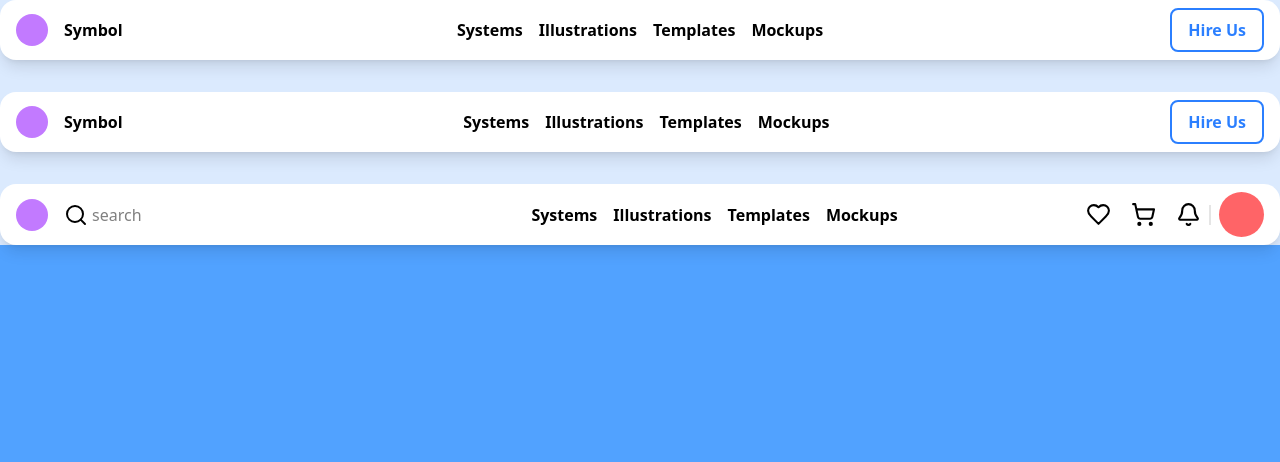
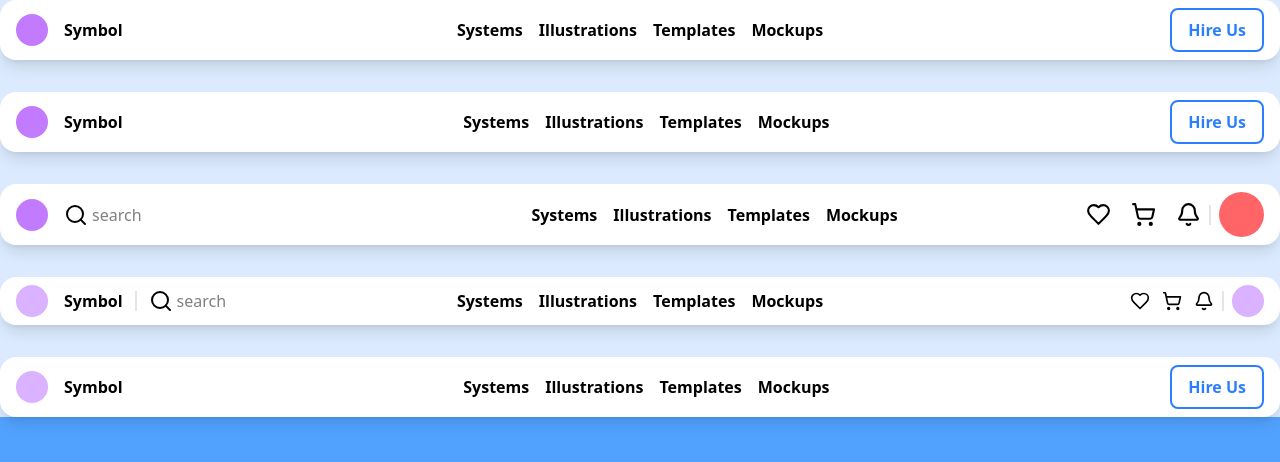
Before and after one commit to dohee12/NextJS_Study-TypeScript, a Next.js app: page /grid in a window 1280 px wide. Shown: the top 462 px of the page. Built offline with nearby package versions, Linux system fonts and the light colour scheme; a web font is replaced by a local one.

Commit message:
feat: components 추가 및 디자인

```diff
--- a/src/app/grid/page.tsx
+++ b/src/app/grid/page.tsx
@@ -1,6 +1,8 @@
 import { Bell, Heart, Search, ShoppingCart } from "lucide-react";
 
 export default function Home() {
+  const btns: string[] = ["Systems", "Illustrations", "Templates", "Mockups"];
+
   return (
     <div className="bg-blue-100">
       {/* <div className="w-screen h-[60px] bg-white shadow-lg rounded-2xl">
@@ -10,23 +12,30 @@ export default function Home() {
         <div className="flex bg-white px-4 py-2 items-center w-screen shadow-lg rounded-2xl">
           {/* 왼쪽 */}
           <div className="flex basis-1/3 items-center">
-            <div className="w-[32px] h-[32px] bg-purple-400 rounded-full">
-            </div>
-            <div className="pl-4 font-extrabold">
-              Symbol
-            </div>
+            <div className="w-[32px] h-[32px] bg-purple-400 rounded-full"></div>
+            <div className="pl-4 font-extrabold">Symbol</div>
           </div>
           {/* 중간 */}
           <div className="flex justify-center basis-1/3 font-bold">
-            <div className="px-2 cursor-pointer hover:text-blue-500 active:text-blue-700">Systems</div>
-            <div className="px-2 cursor-pointer hover:text-blue-500 active:text-blue-700">Illustrations</div>
-            <div className="px-2 cursor-pointer hover:text-blue-500 active:text-blue-700">Templates</div>
-            <div className="px-2 cursor-pointer hover:text-blue-500 active:text-blue-700">Mockups</div>
+            <div className="px-2 cursor-pointer hover:text-blue-500 active:text-blue-700">
+              Systems
+            </div>
+            <div className="px-2 cursor-pointer hover:text-blue-500 active:text-blue-700">
+              Illustrations
+            </div>
+            <div className="px-2 cursor-pointer hover:text-blue-500 active:text-blue-700">
+              Templates
+            </div>
+            <div className="px-2 cursor-pointer hover:text-blue-500 active:text-blue-700">
+              Mockups
+            </div>
           </div>
           {/* 오른쪽 */}
           <div className="flex basis-1/3 justify-end">
-            <div className="px-4 py-2 bg-white border-2 border-blue-500
-            rounded-lg text-blue-500 font-bold cursor-pointer hover:bg-blue-600 hover:text-white active:text-white">
+            <div
+              className="px-4 py-2 bg-white border-2 border-blue-500
+            rounded-lg text-blue-500 font-bold cursor-pointer hover:bg-blue-600 hover:text-white active:text-white"
+            >
               Hire Us
             </div>
           </div>
@@ -36,23 +45,30 @@ export default function Home() {
         <div className="flex bg-white px-4 py-2 items-center w-screen shadow-lg rounded-2xl mt-8 justify-between">
           {/* 왼쪽 */}
           <div className="flex items-center">
-            <div className="w-[32px] h-[32px] bg-purple-400 rounded-full">
-            </div>
-            <div className="pl-4 font-extrabold">
-              Symbol
-            </div>
+            <div className="w-[32px] h-[32px] bg-purple-400 rounded-full"></div>
+            <div className="pl-4 font-extrabold">Symbol</div>
           </div>
           {/* 중간 */}
           <div className="flex justify-center font-bold">
-            <div className="px-2 cursor-pointer hover:text-blue-500 active:text-blue-700">Systems</div>
-            <div className="px-2 cursor-pointer hover:text-blue-500 active:text-blue-700">Illustrations</div>
-            <div className="px-2 cursor-pointer hover:text-blue-500 active:text-blue-700">Templates</div>
-            <div className="px-2 cursor-pointer hover:text-blue-500 active:text-blue-700">Mockups</div>
+            <div className="px-2 cursor-pointer hover:text-blue-500 active:text-blue-700">
+              Systems
+            </div>
+            <div className="px-2 cursor-pointer hover:text-blue-500 active:text-blue-700">
+              Illustrations
+            </div>
+            <div className="px-2 cursor-pointer hover:text-blue-500 active:text-blue-700">
+              Templates
+            </div>
+            <div className="px-2 cursor-pointer hover:text-blue-500 active:text-blue-700">
+              Mockups
+            </div>
           </div>
           {/* 오른쪽 */}
           <div className="flex justify-end">
-            <div className="px-4 py-2 bg-white border-2 border-blue-500
-            rounded-lg text-blue-500 font-bold cursor-pointer hover:bg-blue-600 hover:text-white active:text-white transform duration-700 ease-in-out">
+            <div
+              className="px-4 py-2 bg-white border-2 border-blue-500
+            rounded-lg text-blue-500 font-bold cursor-pointer hover:bg-blue-600 hover:text-white active:text-white transform duration-700 ease-in-out"
+            >
               Hire Us
             </div>
           </div>
@@ -62,29 +78,102 @@ export default function Home() {
         <div className="flex bg-white px-4 py-2 items-center w-screen shadow-lg rounded-2xl mt-8 justify-between">
           {/* 왼쪽 */}
           <div className="flex justify-center">
-            <div className="w-[32px] h-[32px] bg-purple-400 rounded-full">
-            </div>
+            <div className="w-[32px] h-[32px] bg-purple-400 rounded-full"></div>
             <div className="flex items-center px-4">
-              <Search/>
-              <input type="text" placeholder="search" className="outline-none p-1 hover:bg-amber-50"/>
+              <Search />
+              <input
+                type="text"
+                placeholder="search"
+                className="outline-none p-1 hover:bg-amber-50"
+              />
             </div>
           </div>
           {/* 중간 */}
           <div className="flex justify-center font-bold">
-            <div className="px-2 cursor-pointer hover:text-blue-500 active:text-blue-700">Systems</div>
-            <div className="px-2 cursor-pointer hover:text-blue-500 active:text-blue-700">Illustrations</div>
-            <div className="px-2 cursor-pointer hover:text-blue-500 active:text-blue-700">Templates</div>
-            <div className="px-2 cursor-pointer hover:text-blue-500 active:text-blue-700">Mockups</div>
+            <div className="px-2 cursor-pointer hover:text-blue-500 active:text-blue-700">
+              Systems
+            </div>
+            <div className="px-2 cursor-pointer hover:text-blue-500 active:text-blue-700">
+              Illustrations
+            </div>
+            <div className="px-2 cursor-pointer hover:text-blue-500 active:text-blue-700">
+              Templates
+            </div>
+            <div className="px-2 cursor-pointer hover:text-blue-500 active:text-blue-700">
+              Mockups
+            </div>
           </div>
           {/* 오른쪽 */}
           <div className="flex justify-end items-center">
             <div className="grid grid-cols-3 gap-5">
-              <Heart size={25}/>
-              <ShoppingCart size={25}/>
-              <Bell size={25}/>
+              <Heart size={25} />
+              <ShoppingCart size={25} />
+              <Bell size={25} />
             </div>
             <div className="w-[0.2px] h-[20px] mx-2 border-1 border-neutral-200 shadow-2xl"></div>
             <div className="w-[45px] h-[45px] bg-red-400 rounded-full"></div>
+          </div>
+        </div>
+
+        {/* 변형 */}
+        <div className="flex bg-white px-4 py-2 items-center w-screen shadow-lg rounded-2xl mt-8">
+          <div className="flex basis-1/3 items-center">
+            <div className="w-[32px] h-[32px] bg-purple-300 rounded-full"></div>
+            <div className="pl-4 font-extrabold">Symbol</div>
+            <div className="w-[0.1px] h-[20px] mx-3 border-1 border-neutral-200" />
+            <div className="flex items-center">
+              <Search />
+              <input
+                type="text"
+                placeholder="search"
+                className="outline-none p-1 hover:bg-amber-50"
+              ></input>
+            </div>
+          </div>
+          <div className="flex justify-center basis-1/3 font-semibold space-x-4">
+            <div className="cursor-pointer hover:text-blue-500 active:text-blue-700">
+              Systems
+            </div>
+            <div className="cursor-pointer hover:text-blue-500 active:text-blue-700">
+              Illustrations
+            </div>
+            <div className="cursor-pointer hover:text-blue-500 active:text-blue-700">
+              Templates
+            </div>
+            <div className="cursor-pointer hover:text-blue-500 active:text-blue-700">
+              Mockups
+            </div>
+          </div>
+          <div className="flex justify-end basis-1/3 items-center">
+            <div className="grid grid-cols-3 gap-3">
+              <Heart size={20} />
+              <ShoppingCart size={20} />
+              <Bell size={20} />
+            </div>
+            <div className="w-[0.1px] h-[20px] mx-2 border-1 border-neutral-200"></div>
+            <div className="bg-purple-300 w-[32px] h-[32px] rounded-full"></div>
+          </div>
+        </div>
+
+        <div className="flex bg-white px-4 py-2 items-center w-screen shadow-lg rounded-2xl justify-between mt-8">
+          <div className="flex items-center">
+            <div className="w-[32px] h-[32px] bg-purple-300 rounded-full"></div>
+            <div className="pl-4 font-extrabold">Symbol</div>
+          </div>
+          <div className="flex justify-center font-semibold">
+            {btns.map((ele, i) => (
+              <div
+                key={i}
+                className="px-2 cursor-pointer hover:text-blue-500 active:text-blue-700"
+              >
+                {ele}
+              </div>
+            ))}
+          </div>
+          <div className="flex justify-end">
+            <div className="px-4 py-2 bg-white border-2 border-blue-500 rounded-lg text-blue-500 font-bold cursor-pointer hover:bg-blue-400 hover:text-white active:bg-blue-600 active:text-white transition duration-700 ease-in-out">
+              Hire Us
+            </div>
           </div>
         </div>
       </div>
```
